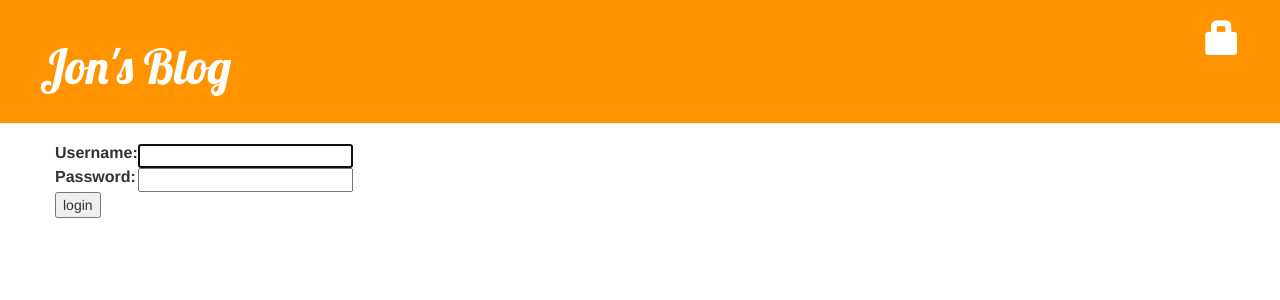
After one commit to jawats/my-first-blog, a Django app: page /accounts/login/ in a window 1280 px wide. The commit adds this page. Shown: the top 300 px of the page. Run offline with Django 3.2, Linux system fonts and the light colour scheme; some libraries are stand-ins or nearby versions.

Commit message:
Added security features to login/logout in user UI.

```diff
--- a/blog/templates/blog/base.html
+++ b/blog/templates/blog/base.html
@@ -10,8 +10,11 @@
   <body>
     <div class="page-header">
       {% if user.is_authenticated %}
-      <a href="{% url 'post_new' %}" class="top-menu"><span class="glyphicon glyphicon-plus"></span></a>
-      <a href="{% url 'post_draft_list' %}" class="top-menu"><span class="glyphicon glyphicon-edit"></span></a>
+        <a href="{% url 'post_new' %}" class="top-menu"><span class="glyphicon glyphicon-plus"></span></a>
+        <a href="{% url 'post_draft_list' %}" class="top-menu"><span class="glyphicon glyphicon-edit"></span></a>
+        <p class="top-menu">Hello {{ user.username }} <small>(<a href="{% url 'logout' %}">Log out</a>),</small></p>
+      {% else %}
+        <a href="{% url 'login' %}" class="top-menu"><span class="glyphicon glyphicon-lock"></span></a>
       {% endif %}
       <h1><a href="/">Jon's Blog</a></h1>
     </div>
--- /dev/null
+++ b/blog/templates/registration/login.html
@@ -0,0 +1,24 @@
+{% extends "blog/base.html" %}
+
+{% block content %}
+  {% if form.errors %}
+    <p>Your username and password didn't match.  Please try again.</p>
+  {% endif %}
+
+  <form method="post" action="{% url 'login' %}">
+  {% csrf_token %}
+    <table>
+      <tr>
+        <td>{{ form.username.label_tag }}</td>
+        <td>{{ form.username }}</td>
+      </tr>
+      <tr>
+        <td>{{ form.password.label_tag }}</td>
+        <td>{{ form.password }}</td>
+      </tr>
+    </table>
+
+    <input type="submit" value="login" />
+    <input type="hidden" name="next" value="{{ next }}" />
+  </form>
+{% endblock %}
--- a/blog/views.py
+++ b/blog/views.py
@@ -1,5 +1,6 @@
 from django.shortcuts import render, get_object_or_404, redirect
 from django.utils import timezone
+from django.contrib.auth.decorators import login_required
 from .models import Post
 from .forms import PostForm
 
@@ -8,6 +9,7 @@ def post_list(request):
     posts = Post.objects.filter(published_date__lte=timezone.now()).order_by('published_date')
     return render(request, 'blog/post_list.html', {'posts': posts})
 
+@login_required
 def post_draft_list(request):
     posts = Post.objects.filter(published_date__isnull=True).order_by('created_date')
     return render(request, 'blog/post_draft_list.html', {'posts': posts})
@@ -16,6 +18,7 @@ def post_detail(request, pk):
     post = get_object_or_404(Post, pk=pk)
     return render(request, 'blog/post_detail.html', {'post': post})
 
+@login_required
 def post_new(request):
     if request.method == "POST":
         form = PostForm(request.POST)
@@ -28,6 +31,7 @@ def post_new(request):
         form = PostForm()
     return render(request, 'blog/post_edit.html', {'form': form})
 
+@login_required
 def post_edit(request, pk):
     post = get_object_or_404(Post, pk=pk)
     if request.method == "POST":
@@ -41,11 +45,13 @@ def post_edit(request, pk):
         form = PostForm(instance=post)
     return render(request, 'blog/post_edit.html', {'form': form})
 
+@login_required
 def post_publish(request, pk):
     post = get_object_or_404(Post, pk=pk)
     post.publish()
     return redirect('post_detail', pk=pk)
 
+@login_required
 def post_remove(request, pk):
     post = get_object_or_404(Post, pk=pk)
     post.delete()
--- a/sideHustle/settings.py
+++ b/sideHustle/settings.py
@@ -27,6 +27,7 @@ DEBUG = True
 
 ALLOWED_HOSTS = ['127.0.0.1', 'raspberrypi', '192.168.0.14', 'jawats.pythonanywhere.com']
 
+LOGIN_REDIRECT_URL = '/'
 
 # Application definition
 
--- a/sideHustle/urls.py
+++ b/sideHustle/urls.py
@@ -15,8 +15,11 @@ Including another URLconf
 """
 from django.conf.urls import include, url
 from django.contrib import admin
+from django.contrib.auth import views
 
 urlpatterns = [
     url(r'^admin/', admin.site.urls),
+    url(r'^accounts/login/$', views.login, name='login'),
+    url(r'^accounts/logout/$', views.logout, name='logout', kwargs={'next_page': '/'}),
     url(r'', include('blog.urls')),
 ]
```
